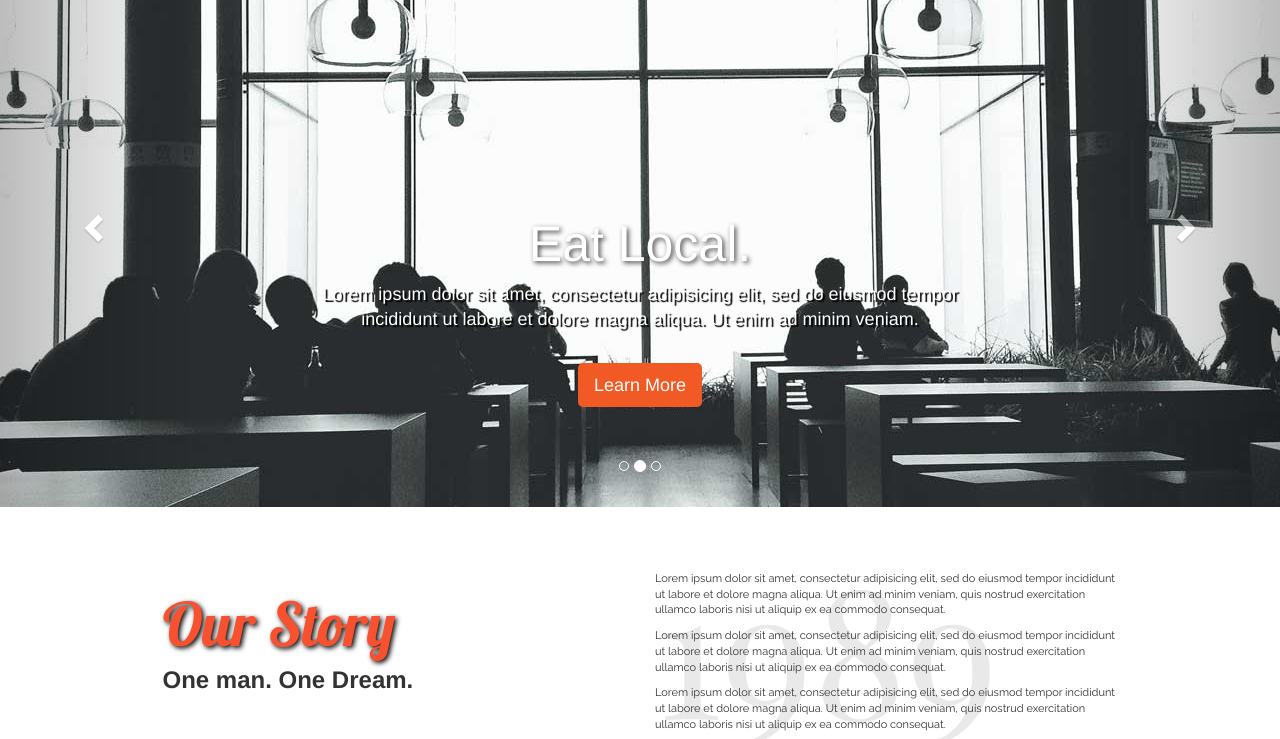
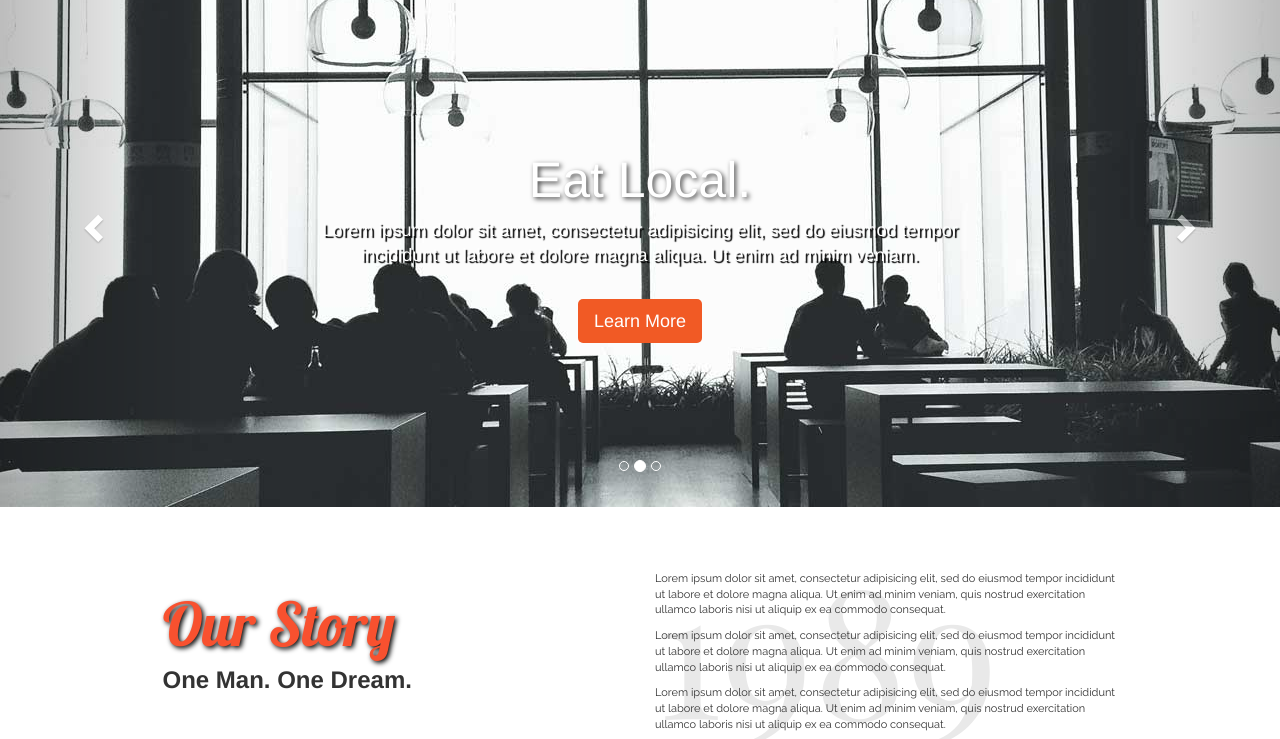
Before and after one commit to stephen-a-barry/restaurante, a plain HTML site: page index.html in a window 1280 px wide. Shown: the part 53-792 px from the top of the page. Drawn offline with nearby package versions, Linux system fonts and the light colour scheme; a script that the page names is missing.

Commit message:
fixed a couple details

```diff
--- a/css/styles.css
+++ b/css/styles.css
@@ -58,7 +58,7 @@
 }
 #slide2 .carousel-caption{
   padding-top: 20vh;
-  padding-bottom: 10vh;
+  padding-bottom: 18vh;
 }
 #slide2 h1 {
   font-size: 50px;
@@ -90,7 +90,7 @@
 }
 #slide3 .carousel-caption{
   padding-top: 20vh;
-  padding-bottom: 10vh;
+  padding-bottom: 18vh;
 }
 #slide3 h1 {
   font-size: 50px;
--- a/index.html
+++ b/index.html
@@ -97,7 +97,7 @@
 		<div class="row">
 			<div class="col-sm-5 col-sm-offset-1">
 				<h1 class='heading'>Our Story</h1>
-				<h3>One man. One Dream.</h3>
+				<h3>One Man. One Dream.</h3>
 			</div>
 			<div class="col-sm-5">
 				<h1 id="year">1989</h1>
```
